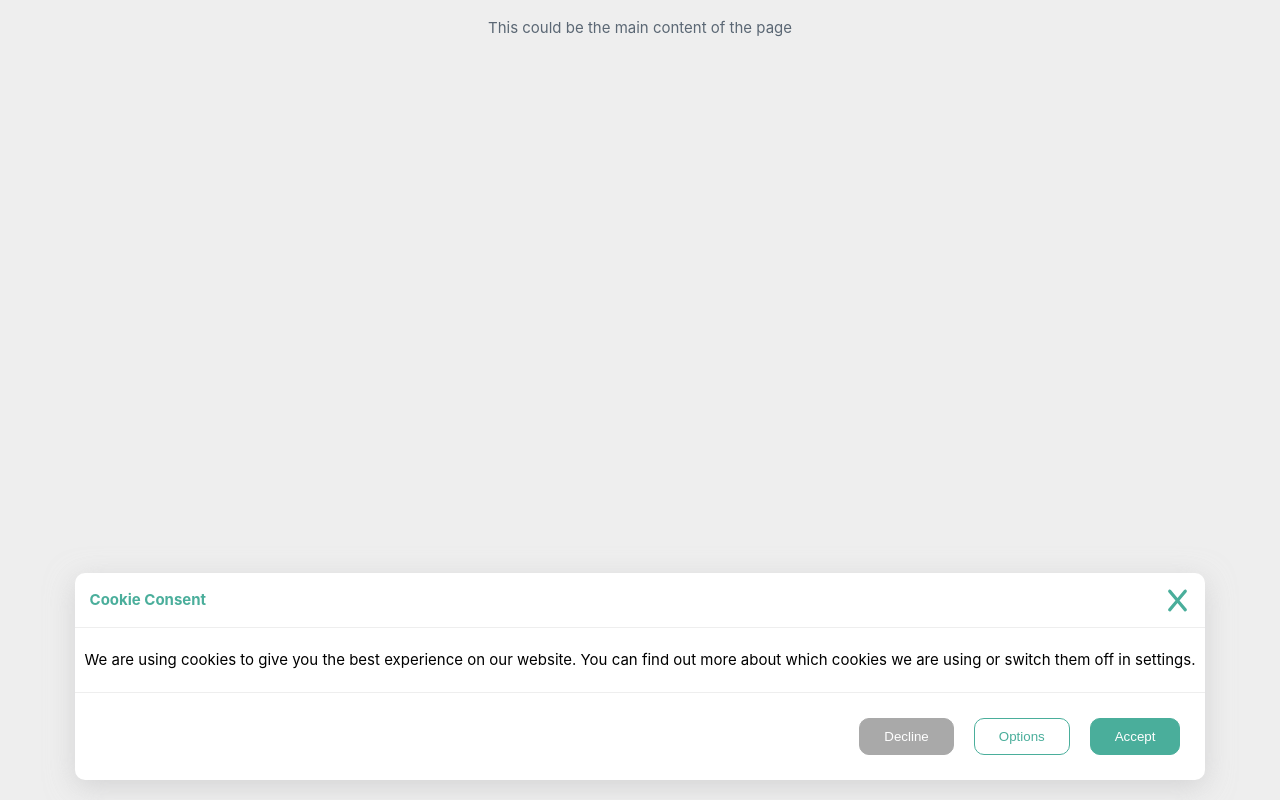
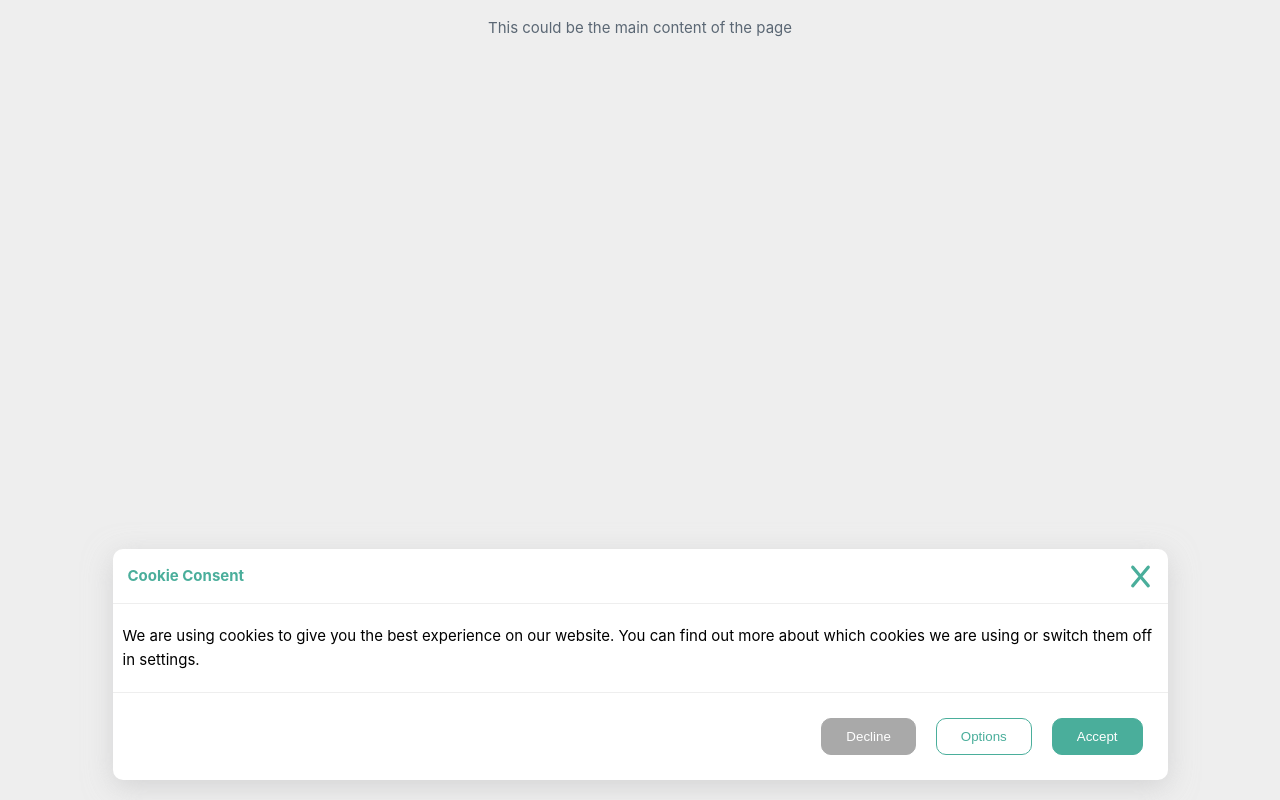
Before and after one commit to Gismo1337/vue-cookie-consent-banner, a Vue app: page / in a window 1280 px wide. Built offline with nearby package versions, Linux system fonts and the light colour scheme.

Commit message:
Fixed modal width

```diff
--- a/src/components/CookieModal.vue
+++ b/src/components/CookieModal.vue
@@ -177,6 +177,7 @@ const decline = () => {
 }
 
 .modal {
+  max-width: 1055px;
   background: #ffffff;
   box-shadow: #c0c0c195 0px 7px 29px 0px;
   overflow-x: auto;
```
Also changed, not shown: 1 other file (tests, documents, lock files or other folders).
